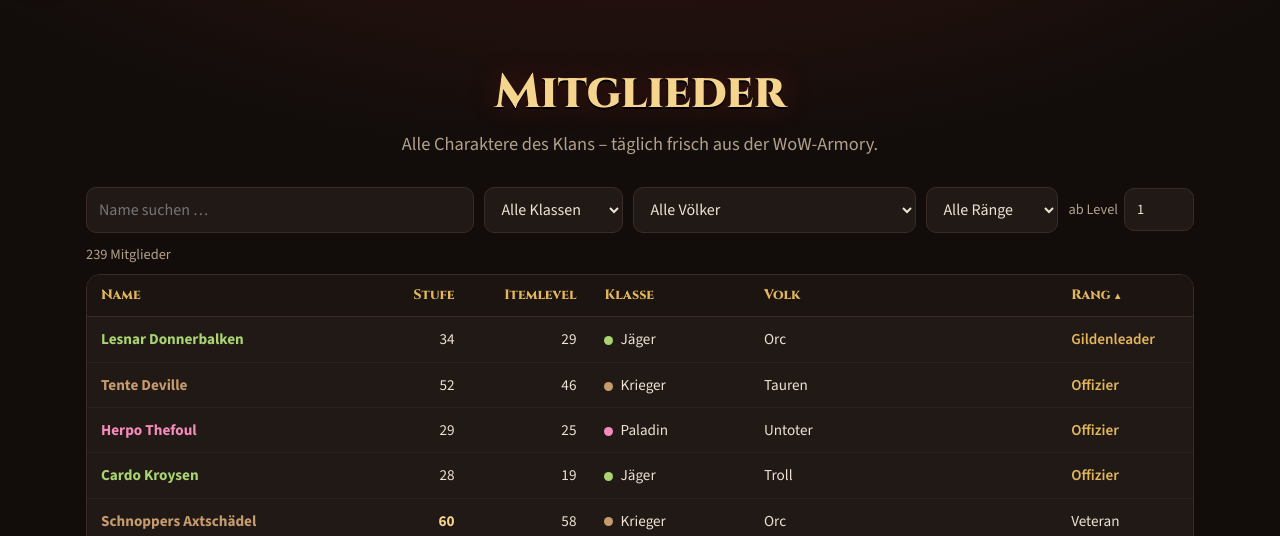
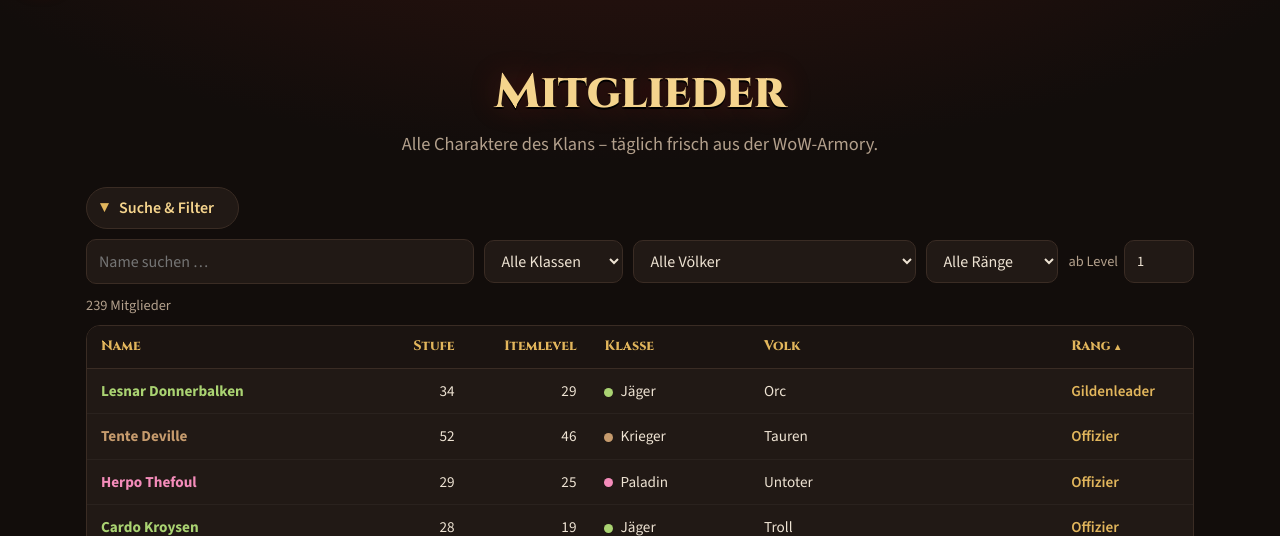
Before and after one commit to gerrybluemug/donnerbalkenklan, a PHP site: page /mitglieder.html in a window 1280 px wide. Shown: the part 59-595 px from the top of the page. Run offline with PHP 8.4, Linux system fonts and the light colour scheme.

Commit message:
Mitgliederliste: Suche & Filter einklappbar
Co-Authored-By: Claude Opus 5.5 <noreply@anthropic.com>

```diff
--- a/app.js
+++ b/app.js
@@ -345,8 +345,29 @@
       else { state.sort = s; state.dir = ["level", "ilvl"].includes(s) ? -1 : 1; }
       render();
     }));
-    ["#f-search", "#f-class", "#f-race", "#f-rank", "#f-minlvl"].forEach((s) => $(s).addEventListener("input", render));
+    const FILTERS = ["#f-search", "#f-class", "#f-race", "#f-rank", "#f-minlvl"];
+    // Suche & Filter einklappbar; zeigt im eingeklappten Zustand, wie viele Filter aktiv sind
+    const box = $("#filter-box");
+    const activeFilters = () => FILTERS.filter((s) => (s === "#f-minlvl" ? +$(s).value > 1 : $(s).value.trim() !== "")).length;
+    const updateActive = () => {
+      const n = activeFilters();
+      $("#filter-active").textContent = n ? `${n} aktiv` : "";
+      $("#f-reset").hidden = !n;
+    };
+    let stored = null;
+    try { stored = localStorage.getItem("mitgliederFilterOffen"); } catch { /* egal */ }
+    box.open = stored !== null ? stored === "1" : window.matchMedia("(min-width: 700px)").matches;
+    // nur echtes Auf-/Zuklappen merken, nicht das Setzen beim Laden
+    box.querySelector("summary").addEventListener("click", () => {
+      try { localStorage.setItem("mitgliederFilterOffen", box.open ? "0" : "1"); } catch { /* egal */ }
+    });
+    $("#f-reset").addEventListener("click", () => {
+      FILTERS.forEach((s) => ($(s).value = s === "#f-minlvl" ? "1" : ""));
+      render(); updateActive();
+    });
+    FILTERS.forEach((s) => $(s).addEventListener("input", () => { render(); updateActive(); }));
     render();
+    updateActive();
   }
 
   // ---------- Chronik ----------
--- a/mitglieder.html
+++ b/mitglieder.html
@@ -29,13 +29,17 @@
     </section>
 
     <section id="mitglieder" class="wrap">
+      <details class="filter-box" id="filter-box">
+        <summary><span>Suche &amp; Filter</span><small id="filter-active"></small></summary>
       <div class="filters">
         <input type="search" id="f-search" placeholder="Name suchen …" aria-label="Name suchen">
         <select id="f-class" aria-label="Klasse"><option value="">Alle Klassen</option></select>
         <select id="f-race" aria-label="Volk"><option value="">Alle Völker</option></select>
         <select id="f-rank" aria-label="Rang"><option value="">Alle Ränge</option></select>
         <label class="minlvl">ab Level <input type="number" id="f-minlvl" min="1" max="60" value="1"></label>
+        <button type="button" class="linkish" id="f-reset" hidden>Zurücksetzen</button>
       </div>
+      </details>
       <p class="count" id="count"></p>
       <div class="table-wrap">
         <table id="roster">
--- a/style.css
+++ b/style.css
@@ -112,7 +112,16 @@ section.page-head + section.wrap, section.page-head + p + section.wrap { margin-
 .toplist .who small { color: var(--muted); }
 
 /* Roster */
-.filters { display: flex; flex-wrap: wrap; gap: 10px; margin-bottom: 10px; }
+.filter-box { margin-bottom: 10px; }
+.filter-box summary { display: inline-flex; align-items: center; gap: 10px; cursor: pointer; list-style: none; padding: 7px 14px; border: 1px solid var(--line); border-radius: 999px; background: var(--card); font-weight: 600; color: var(--gold-2); user-select: none; }
+.filter-box summary::-webkit-details-marker { display: none; }
+.filter-box summary::before { content: "▸"; color: var(--gold); transition: transform .15s; }
+.filter-box[open] summary::before { transform: rotate(90deg); }
+.filter-box summary:hover { border-color: var(--gold); }
+.filter-box summary small { color: #8fd47c; font-weight: 700; font-size: .8rem; }
+.filter-box[open] summary { margin-bottom: 10px; }
+.filters { display: flex; flex-wrap: wrap; align-items: center; gap: 10px; margin-bottom: 10px; }
+.filter-box .filters { margin-bottom: 0; }
 .filters input, .filters select { background: var(--card); color: var(--text); border: 1px solid var(--line); border-radius: 10px; padding: 9px 12px; font: inherit; }
 .filters input[type=search] { flex: 1 1 220px; }
 .filters .minlvl { display: flex; align-items: center; gap: 6px; color: var(--muted); font-size: .9rem; }
```
